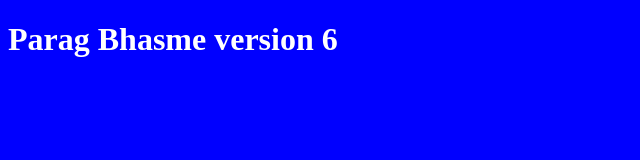
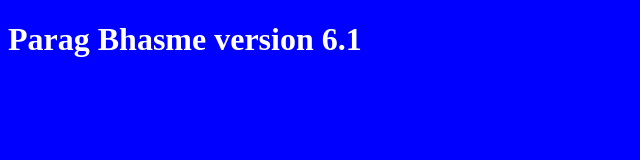
Before and after one commit to paragbhasme/myrepo, a plain HTML site: page index.html in a window 1280 px wide. Shown: the full height of the page, 0-640 px from the left. Drawn offline with Linux system fonts and the light colour scheme.

Commit message:
version changed to 6.1

```diff
--- a/index.html
+++ b/index.html
@@ -7,6 +7,6 @@
     <title>Document</title>
   </head>
   <body>
-    <h1>Parag Bhasme version 6</h1>
+    <h1>Parag Bhasme version 6.1</h1>
   </body>
 </html>
```
